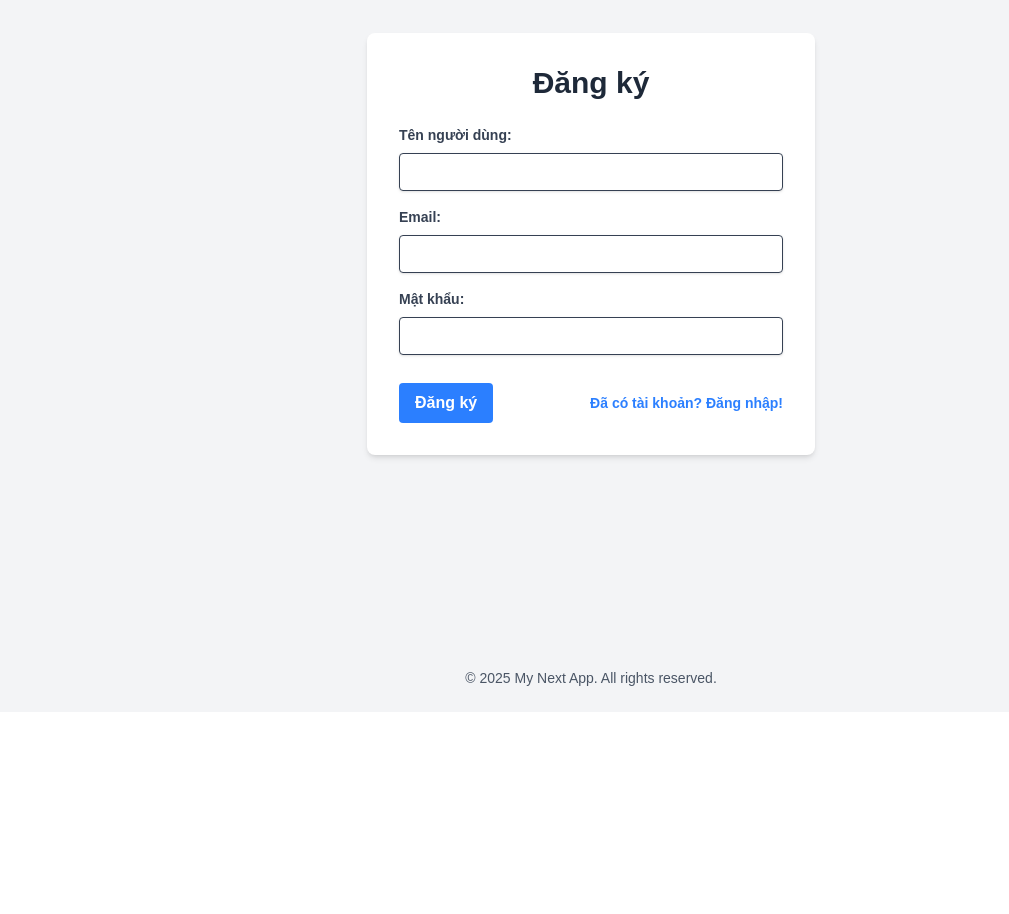
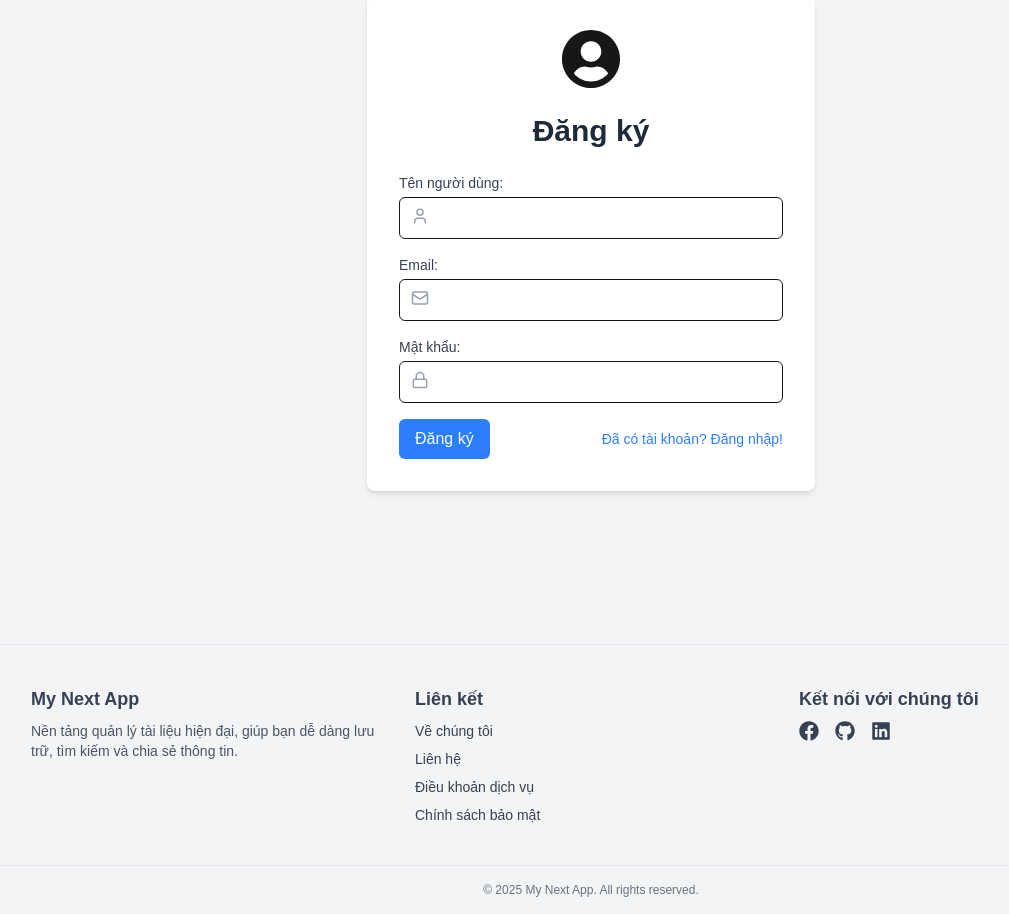
Before and after one commit to TuanNM26/document-online-fe, a Next.js app: page /auth/register in a window 1280 px wide. Shown: the part 220-1134 px from the top of the page, without its empty margins (49-1058 px from the left). Before the commit the page ends 932 px from the top, so only its background shows below. Built offline with nearby package versions, Linux system fonts and the light colour scheme.

Commit message:
update ui login and register

```diff
--- a/src/app/auth/register/page.tsx
+++ b/src/app/auth/register/page.tsx
@@ -4,6 +4,9 @@ import { useState } from "react";
 import Link from "next/link";
 import { useRouter } from "next/navigation";
 import { toast } from "sonner";
+import { User, Mail, Lock, Loader } from "lucide-react";
+import Image from "next/image";
+import { FaUserCircle } from "react-icons/fa";
 
 export default function RegisterPage() {
   const [username, setUsername] = useState("");
@@ -52,69 +55,97 @@ export default function RegisterPage() {
   return (
     <div className="flex items-center justify-center min-h-screen bg-gray-100">
       <div className="bg-white p-8 rounded-lg shadow-md w-full max-w-md">
+        <div className="flex justify-center mb-6">
+          <FaUserCircle size={60} />
+        </div>
+
         <h2 className="text-3xl font-bold text-center text-gray-800 mb-6">
           Đăng ký
         </h2>
-        <form onSubmit={handleSubmit}>
-          <div className="mb-4">
+
+        <form onSubmit={handleSubmit} className="space-y-4">
+          <div>
             <label
               htmlFor="username"
-              className="block text-gray-700 text-sm font-bold mb-2"
+              className="block text-sm font-medium text-gray-700 mb-1"
             >
               Tên người dùng:
             </label>
+            <div className="relative">
+              <User
+                className="absolute left-3 top-2.5 text-gray-400"
+                size={18}
+              />
               <input
                 type="text"
                 id="username"
-              className="shadow appearance-none border rounded w-full py-2 px-3 text-gray-700 leading-tight focus:outline-none focus:shadow-outline"
+                className="pl-10 pr-3 py-2 w-full border rounded-md focus:outline-none focus:ring focus:border-blue-400"
                 value={username}
                 onChange={(e) => setUsername(e.target.value)}
                 required
               />
             </div>
-          <div className="mb-4">
+          </div>
+
+          <div>
             <label
               htmlFor="email"
-              className="block text-gray-700 text-sm font-bold mb-2"
+              className="block text-sm font-medium text-gray-700 mb-1"
             >
               Email:
             </label>
+            <div className="relative">
+              <Mail
+                className="absolute left-3 top-2.5 text-gray-400"
+                size={18}
+              />
               <input
                 type="email"
                 id="email"
-              className="shadow appearance-none border rounded w-full py-2 px-3 text-gray-700 leading-tight focus:outline-none focus:shadow-outline"
+                className="pl-10 pr-3 py-2 w-full border rounded-md focus:outline-none focus:ring focus:border-blue-400"
                 value={email}
                 onChange={(e) => setEmail(e.target.value)}
                 required
               />
             </div>
-          <div className="mb-4">
+          </div>
+
+          <div>
             <label
               htmlFor="password"
-              className="block text-gray-700 text-sm font-bold mb-2"
+              className="block text-sm font-medium text-gray-700 mb-1"
             >
               Mật khẩu:
             </label>
+            <div className="relative">
+              <Lock
+                className="absolute left-3 top-2.5 text-gray-400"
+                size={18}
+              />
               <input
                 type="password"
                 id="password"
-              className="shadow appearance-none border rounded w-full py-2 px-3 text-gray-700 mb-3 leading-tight focus:outline-none focus:shadow-outline"
+                className="pl-10 pr-3 py-2 w-full border rounded-md focus:outline-none focus:ring focus:border-blue-400"
                 value={password}
                 onChange={(e) => setPassword(e.target.value)}
                 required
               />
             </div>
+          </div>
+          {error && <p className="text-red-600 text-sm">{error}</p>}
+
           <div className="flex items-center justify-between">
             <button
               type="submit"
-              className="bg-blue-500 hover:bg-blue-700 text-white font-bold py-2 px-4 rounded focus:outline-none focus:shadow-outline disabled:opacity-50 disabled:cursor-not-allowed"
               disabled={loading}
+              className="bg-blue-500 hover:bg-blue-600 text-white font-medium py-2 px-4 rounded-md focus:outline-none flex items-center disabled:opacity-50"
             >
+              {loading && <Loader className="animate-spin mr-2" size={16} />}
               {loading ? "Đang đăng ký..." : "Đăng ký"}
             </button>
             <Link
-              href="/login"
-              className="inline-block align-baseline font-bold text-sm text-blue-500 hover:text-blue-800"
+              href="/auth/login"
+              className="text-sm text-blue-500 hover:underline"
             >
               Đã có tài khoản? Đăng nhập!
             </Link>
--- a/src/app/component/ClientDocumentSection.tsx
+++ b/src/app/component/ClientDocumentSection.tsx
@@ -80,7 +80,6 @@ export default function ClientDocumentSection({
         )}
       </div>
 
-      {/* Viewer */}
       <div className="mt-6">
         <ClientDocumentViewer document={document} pages={pages} />
       </div>
--- a/src/app/component/footer.tsx
+++ b/src/app/component/footer.tsx
@@ -1,7 +1,74 @@
+import { FaFacebook, FaGithub, FaLinkedin } from "react-icons/fa";
+
 export default function Footer() {
   return (
-    <footer className="w-full px-4 py-6 bg-gray-100 text-center text-sm text-gray-600">
-      <div className="max-w-6xl mx-auto">
+    <footer className="w-full bg-gray-100 text-gray-700 text-sm border-t border-gray-200">
+      <div className="max-w-6xl mx-auto px-4 py-10 grid grid-cols-1 md:grid-cols-3 gap-8">
+        <div>
+          <h2 className="font-semibold text-lg mb-2">My Next App</h2>
+          <p className="text-gray-600">
+            Nền tảng quản lý tài liệu hiện đại, giúp bạn dễ dàng lưu trữ, tìm
+            kiếm và chia sẻ thông tin.
+          </p>
+        </div>
+
+        <div>
+          <h2 className="font-semibold text-lg mb-2">Liên kết</h2>
+          <ul className="space-y-2">
+            <li>
+              <a href="/about" className="hover:underline">
+                Về chúng tôi
+              </a>
+            </li>
+            <li>
+              <a href="/contact" className="hover:underline">
+                Liên hệ
+              </a>
+            </li>
+            <li>
+              <a href="/terms" className="hover:underline">
+                Điều khoản dịch vụ
+              </a>
+            </li>
+            <li>
+              <a href="/privacy" className="hover:underline">
+                Chính sách bảo mật
+              </a>
+            </li>
+          </ul>
+        </div>
+        <div>
+          <h2 className="font-semibold text-lg mb-2">Kết nối với chúng tôi</h2>
+          <div className="flex space-x-4 mt-2">
+            <a
+              href="https://facebook.com"
+              target="_blank"
+              rel="noopener noreferrer"
+              className="hover:text-blue-600"
+            >
+              <FaFacebook size={20} />
+            </a>
+            <a
+              href="https://github.com"
+              target="_blank"
+              rel="noopener noreferrer"
+              className="hover:text-gray-800"
+            >
+              <FaGithub size={20} />
+            </a>
+            <a
+              href="https://linkedin.com"
+              target="_blank"
+              rel="noopener noreferrer"
+              className="hover:text-blue-500"
+            >
+              <FaLinkedin size={20} />
+            </a>
+          </div>
+        </div>
+      </div>
+
+      <div className="border-t border-gray-200 text-center py-4 text-xs text-gray-500">
         © {new Date().getFullYear()} My Next App. All rights reserved.
       </div>
     </footer>
--- a/src/app/component/pageAction.tsx
+++ b/src/app/component/pageAction.tsx
@@ -94,7 +94,6 @@ export default function PageActions({
 
   return (
     <div className="mt-4 flex flex-wrap items-center gap-3 justify-end">
-      {/* Ghi chú bookmark */}
       <div className="relative">
         <input
           type="text"
@@ -107,7 +106,6 @@ export default function PageActions({
         <FaRegStickyNote className="absolute right-2 top-2 text-gray-400 text-sm" />
       </div>
 
-      {/* Nút tạo bookmark */}
       <button
         onClick={handleCreateBookmarkClick}
         disabled={isCreatingBookmark || !bookmarkNote.trim()}
@@ -129,7 +127,6 @@ export default function PageActions({
         )}
       </button>
 
-      {/* Nút chỉnh sửa & xóa */}
       {isAdmin && (
         <>
           <Link
--- a/src/app/documents/create/page.tsx
+++ b/src/app/documents/create/page.tsx
@@ -68,7 +68,6 @@ export default function CreateDocumentPage() {
         )}
 
         <form onSubmit={handleSubmit} className="space-y-6">
-          {/* Tiêu đề */}
           <div>
             <label className="block text-gray-700 font-semibold mb-2 flex items-center gap-2">
               <FaFileAlt className="text-blue-500" />
@@ -83,7 +82,6 @@ export default function CreateDocumentPage() {
             />
           </div>
 
-          {/* Lĩnh vực */}
           <div>
             <label className="block text-gray-700 font-semibold mb-2 flex items-center gap-2">
               <FaTags className="text-green-500" />
@@ -98,7 +96,6 @@ export default function CreateDocumentPage() {
             />
           </div>
 
-          {/* File */}
           <div>
             <label className="block text-gray-700 font-semibold mb-2 flex items-center gap-2">
               <FaUpload className="text-purple-500" />
@@ -117,7 +114,6 @@ export default function CreateDocumentPage() {
             />
           </div>
 
-          {/* Submit */}
           <div className="flex justify-end">
             <button
               type="submit"
--- a/src/app/page.tsx
+++ b/src/app/page.tsx
@@ -17,15 +17,12 @@ export default function HomePage() {
         </p>
 
         <div className="flex flex-wrap items-center justify-around mt-8 sm:w-full">
-          {/* Nút Đăng nhập */}
           <Link href="/auth/login" className="p-6 mt-6 text-left border rounded-xl hover:text-blue-600 focus:text-blue-600 transition duration-150 ease-in-out hover:border-blue-600 w-96">
             <h3 className="text-2xl font-bold">Đăng nhập &rarr;</h3>
             <p className="mt-4 text-xl">
               Truy cập vào tài khoản của bạn để xem và quản lý tài liệu.
             </p>
           </Link>
-
-          {/* Nút Đăng ký */}
           <Link href="/auth/register" className="p-6 mt-6 text-left border rounded-xl hover:text-blue-600 focus:text-blue-600 transition duration-150 ease-in-out hover:border-blue-600 w-96">
             <h3 className="text-2xl font-bold">Đăng ký &rarr;</h3>
             <p className="mt-4 text-xl">
@@ -33,7 +30,6 @@ export default function HomePage() {
             </p>
           </Link>
 
-          {/* Nút Xem Tài liệu (ví dụ: tài liệu công khai hoặc sau khi đăng nhập) */}
           <Link href="/documents" className="p-6 mt-6 text-left border rounded-xl hover:text-blue-600 focus:text-blue-600 transition duration-150 ease-in-out hover:border-blue-600 w-96">
             <h3 className="text-2xl font-bold">Xem Tài liệu &rarr;</h3>
             <p className="mt-4 text-xl">
```
Also changed, not shown: src/app/auth/login/page.tsx (+21 -5 lines). Lines whose indentation alone changed are shown as unchanged.
